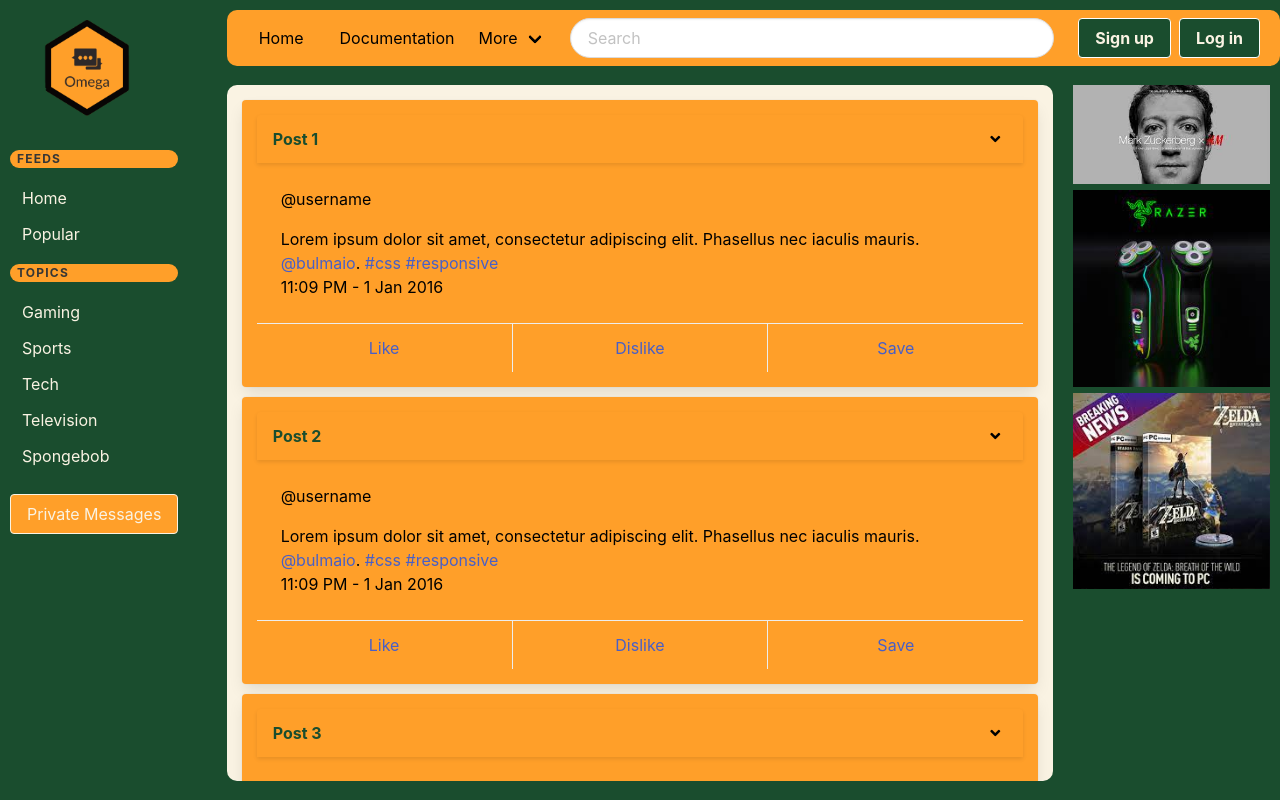
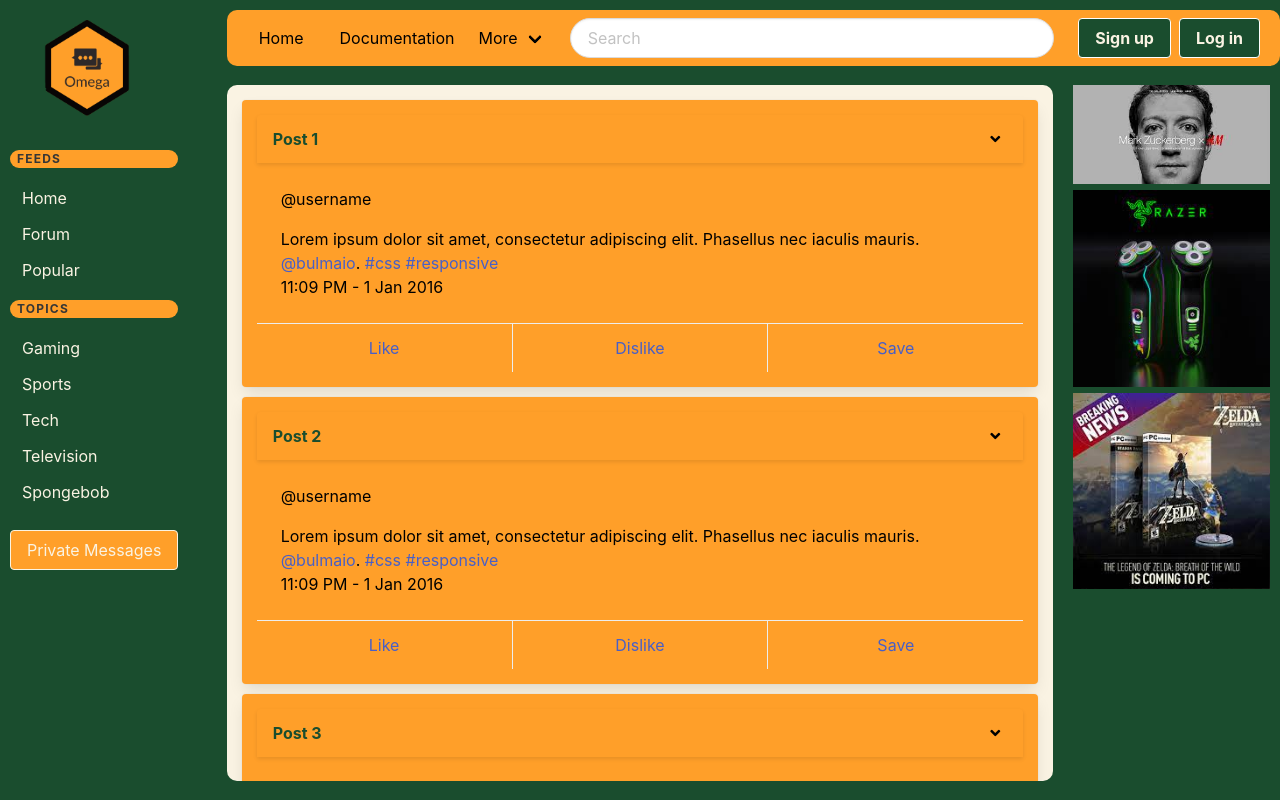
Before and after one commit to zewock/final-capstone, a Vue app in the folder vue/: page / in a window 1280 px wide. Built offline with nearby package versions, Linux system fonts and the light colour scheme; no server answers.

Commit message:
forum link working

```diff
--- a/vue/src/components/SideBarLeft.vue
+++ b/vue/src/components/SideBarLeft.vue
@@ -5,6 +5,7 @@
             </p>
         <ul class="menu-list">
             <li><a>Home</a></li>
+            <li><router-link v-bind:to="{ name: 'forum' }">Forum</router-link></li>
             <li><a>Popular</a></li>
         </ul>
         <p class="menu-label">
```
Also changed, not shown: vue/src/views/Home.vue (+1 -11 lines).
